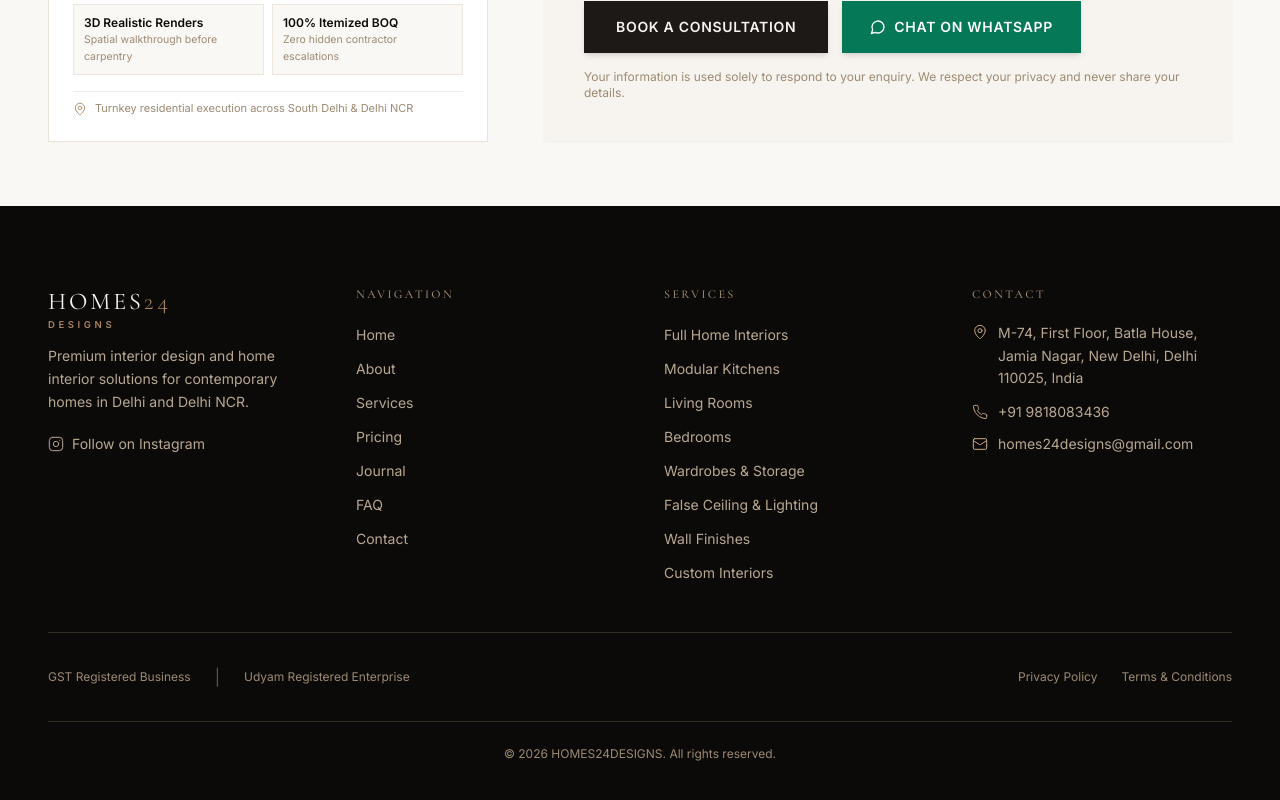
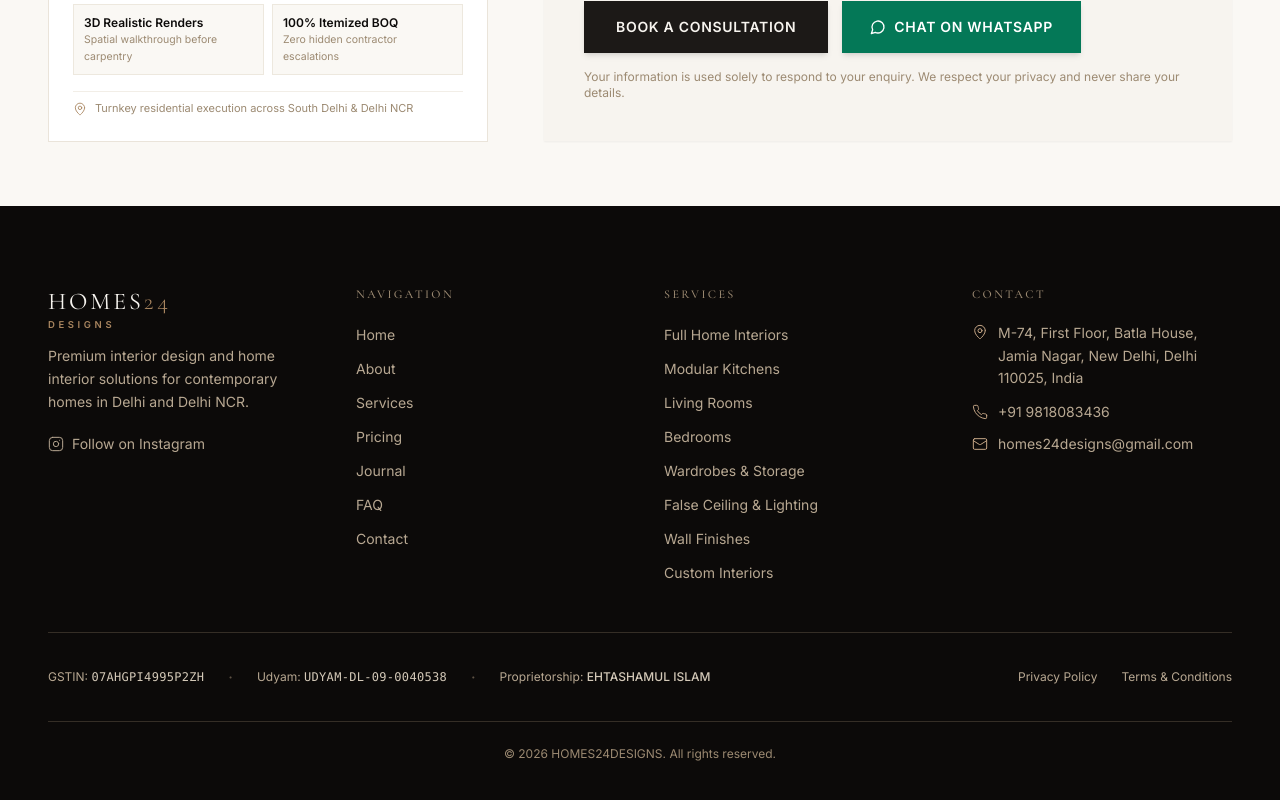
Before and after one commit to hashmiii14/homes24designs, a React (Vite) app: page /faq in a window 1280 px wide. Shown: the part 3072-3872 px from the top of the page. Built offline with nearby package versions, Linux system fonts and the light colour scheme; no server answers.

Commit message:
fix(audit): format dialer tel URI, dynamic form validation reset, and display verified legal credentials

```diff
--- a/src/components/layout/Footer.tsx
+++ b/src/components/layout/Footer.tsx
@@ -105,17 +105,25 @@ export default function Footer() {
 
         {/* Trust badges */}
         <div className="mt-12 pt-8 border-t border-stone-700/50">
-          <div className="flex flex-col sm:flex-row items-center justify-between gap-4">
-            <div className="flex flex-wrap items-center gap-x-6 gap-y-2">
-              <span className="text-xs text-stone-500">GST Registered Business</span>
-              <span className="hidden sm:inline text-stone-700">|</span>
-              <span className="text-xs text-stone-500">Udyam Registered Enterprise</span>
+          <div className="flex flex-col md:flex-row items-center justify-between gap-4">
+            <div className="flex flex-wrap items-center justify-center md:justify-start gap-x-4 sm:gap-x-6 gap-y-2 text-center md:text-left">
+              <span className="text-xs text-stone-400">
+                GSTIN: <span className="font-mono text-stone-300 font-medium tracking-wide">{siteConfig.gst}</span>
+              </span>
+              <span className="hidden sm:inline text-stone-700">·</span>
+              <span className="text-xs text-stone-400">
+                Udyam: <span className="font-mono text-stone-300 font-medium tracking-wide">{siteConfig.udyam}</span>
+              </span>
+              <span className="hidden sm:inline text-stone-700">·</span>
+              <span className="text-xs text-stone-400">
+                Proprietorship: <span className="text-stone-300 font-medium">{siteConfig.proprietor}</span>
+              </span>
             </div>
-            <div className="flex flex-wrap items-center gap-x-6 gap-y-2">
-              <Link to="/privacy" className="text-xs text-stone-500 hover:text-accent-light transition-colors">
+            <div className="flex flex-wrap items-center gap-x-6 gap-y-2 shrink-0">
+              <Link to="/privacy" className="text-xs text-stone-400 hover:text-accent-light transition-colors">
                 Privacy Policy
               </Link>
-              <Link to="/terms" className="text-xs text-stone-500 hover:text-accent-light transition-colors">
+              <Link to="/terms" className="text-xs text-stone-400 hover:text-accent-light transition-colors">
                 Terms &amp; Conditions
               </Link>
             </div>
--- a/src/components/sections/ConsultationForm.tsx
+++ b/src/components/sections/ConsultationForm.tsx
@@ -57,6 +57,16 @@ export default function ConsultationForm() {
 
     setErrors(errs);
     return Object.keys(errs).length === 0;
+  };
+
+  const clearError = (field: string) => {
+    if (errors[field]) {
+      setErrors((prev) => {
+        const copy = { ...prev };
+        delete copy[field];
+        return copy;
+      });
+    }
   };
 
   const extractPayload = (formData: FormData): SubmittedPayload => ({
@@ -365,6 +375,7 @@ ${data.email ? `✉️ *Email:* ${data.email}\n` : ''}${data.message ? `💬 *No
                       name="fullName"
                       id="fullName"
                       placeholder="e.g. Rahul Sharma"
+                      onChange={() => clearError('fullName')}
                       className="w-full h-12 px-4 bg-white border border-stone-300 text-charcoal-900 text-sm placeholder:text-stone-400 focus:border-accent focus:outline-none focus:ring-1 focus:ring-accent/40 transition-colors shadow-2xs"
                       aria-label="Full Name"
                     />
@@ -385,6 +396,7 @@ ${data.email ? `✉️ *Email:* ${data.email}\n` : ''}${data.message ? `💬 *No
                       name="phone"
                       id="phone"
                       placeholder="e.g. 98180 83436"
+                      onChange={() => clearError('phone')}
                       className="w-full h-12 px-4 bg-white border border-stone-300 text-charcoal-900 text-sm placeholder:text-stone-400 focus:border-accent focus:outline-none focus:ring-1 focus:ring-accent/40 transition-colors shadow-2xs"
                       aria-label="Phone"
                     />
@@ -405,6 +417,7 @@ ${data.email ? `✉️ *Email:* ${data.email}\n` : ''}${data.message ? `💬 *No
                       name="email"
                       id="email"
                       placeholder="e.g. rahul@example.com"
+                      onChange={() => clearError('email')}
                       className="w-full h-12 px-4 bg-white border border-stone-300 text-charcoal-900 text-sm placeholder:text-stone-400 focus:border-accent focus:outline-none focus:ring-1 focus:ring-accent/40 transition-colors shadow-2xs"
                       aria-label="Email"
                     />
@@ -425,6 +438,7 @@ ${data.email ? `✉️ *Email:* ${data.email}\n` : ''}${data.message ? `💬 *No
                       name="location"
                       id="location"
                       placeholder="e.g. Batla House, Jamia Nagar, Okhla"
+                      onChange={() => clearError('location')}
                       className="w-full h-12 px-4 bg-white border border-stone-300 text-charcoal-900 text-sm placeholder:text-stone-400 focus:border-accent focus:outline-none focus:ring-1 focus:ring-accent/40 transition-colors shadow-2xs"
                       aria-label="Location"
                     />
--- a/src/data/siteConfig.ts
+++ b/src/data/siteConfig.ts
@@ -7,7 +7,7 @@ export const siteConfig = {
   url: (import.meta.env.VITE_SITE_URL as string) || 'https://homes24designs.vercel.app',
   email: 'homes24designs@gmail.com',
   phone: '+91 9818083436',
-  phoneRaw: '919818083436',
+  phoneRaw: '+919818083436',
   whatsapp: '919818083436',
   address: {
     line1: 'M-74, First Floor',
```
